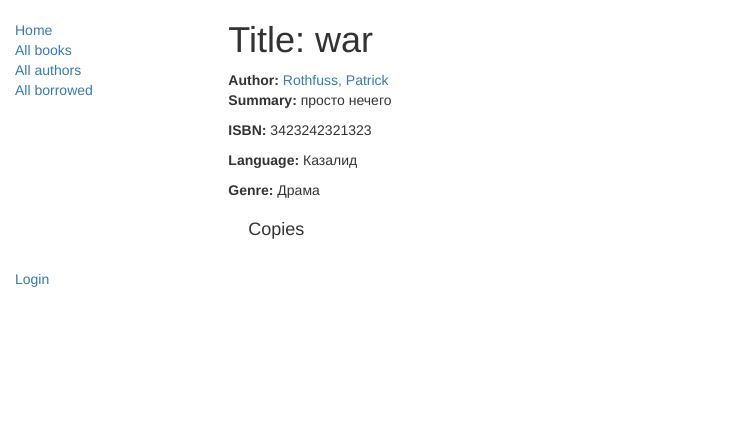
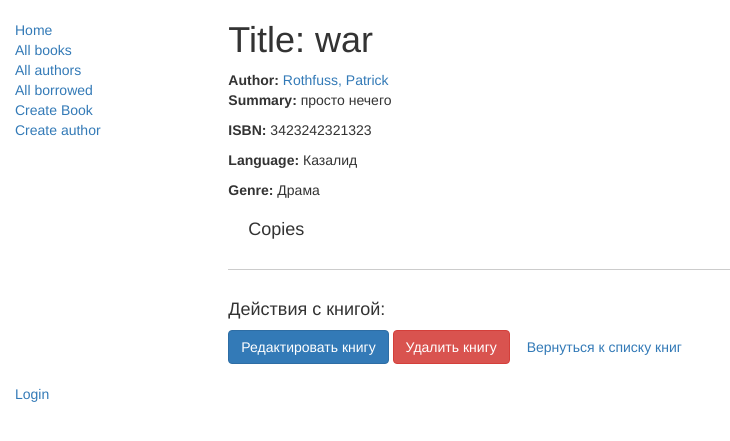
Before and after one commit to ILINE2006/LocalLibrary, a Django app: page /catalog/book/3 in a window 1280 px wide. Shown: the top 441 px of the page, without its empty margins (0-730 px from the left). Run offline with Django 5.2, Linux system fonts and the light colour scheme; data comes from the database, SQL or seed files in the repository; both versions use the stored data as it was after the commit; some libraries are stand-ins or nearby versions.

Commit message:
Исправленный код

```diff
--- a/LocalLibrary/settings.py
+++ b/LocalLibrary/settings.py
@@ -105,7 +105,7 @@ AUTH_PASSWORD_VALIDATORS = [
 
 LANGUAGE_CODE = 'en-us'
 
-TIME_ZONE = 'Europe/Moscow'
+TIME_ZONE = 'Asia/Tomsk'
 
 USE_I18N = True
 
--- a/catalog/forms.py
+++ b/catalog/forms.py
@@ -18,5 +18,5 @@ class RenewBookForm(forms.Form):
         if data > datetime.date.today() + datetime.timedelta(weeks=4):
             raise ValidationError(_('Invalid date - renewal more than 4 weeks ahead'))
 
-        # Помните, что всегда надо возвращать "очищенные" данные.
+
         return data
--- a/catalog/models.py
+++ b/catalog/models.py
@@ -15,11 +15,8 @@ class Genre(models.Model):
         """
         return self.name
 
-from django.db import models
-
-
 class Language(models.Model):
-    """Модель, представляющая язык книги (например, Казалидсткий, Квикиш)."""
+    """Модель, представляющая язык книги Казалидсткий, Квикиш."""
     name = models.CharField(
         max_length=100,
         help_text="Введите язык книги (например, 'Казалидсткий', 'Квикиш')"
--- a/catalog/templates/base_generic.html
+++ b/catalog/templates/base_generic.html
@@ -25,6 +25,9 @@
               <li><a href="{% url 'books' %}">All books</a></li>
               <li><a href="{% url 'authors' %}">All authors</a></li>
               <li><a href="{% url 'all-borrowed' %}">All borrowed</a></li>
+              <li><a href="{% url 'book-create' %}">Create Book</a> </li>
+              <li><a href="{% url 'author_create' %}">Create author</a> </li>
+
           {% endblock %}
             </ul>
         </div>
--- a/catalog/templates/catalog/author_detail.html
+++ b/catalog/templates/catalog/author_detail.html
@@ -19,4 +19,10 @@
     <p>This author has not written any books.</p>
   {% endif %}
 
+    <div style="margin-top: 30px; border-top: 1px solid #ccc; padding-top: 20px;">
+    <h4>Действия с Автором:</h4>
+    <a href="{% url 'author_update' author.pk %}" class="btn btn-primary">Редактировать автора</a>
+    <a href="{% url 'author_delete' author.pk %}" class="btn btn btn-danger">Удалить автора</a>
+  </div>
+
 {% endblock %}
--- a/catalog/templates/catalog/book_detail.html
+++ b/catalog/templates/catalog/book_detail.html
@@ -10,15 +10,24 @@
   <p><strong>Language:</strong> {{ book.language }}</p>
   <p><strong>Genre:</strong> {% for genre in book.genre.all %} {{ genre }}{% if not forloop.last %}, {% endif %}{% endfor %}</p>
 
+
   <div style="margin-left:20px;margin-top:20px">
     <h4>Copies</h4>
 
     {% for copy in book.bookinstance_set.all %}
     <hr>
+
     <p class="{% if copy.status == 'a' %}text-success{% elif copy.status == 'd' %}text-danger{% else %}text-warning{% endif %}">{{ copy.get_status_display }}</p>
     {% if copy.status != 'a' %}<p><strong>Due to be returned:</strong> {{copy.due_back}}</p>{% endif %}
     <p><strong>Imprint:</strong> {{copy.imprint}}</p>
     <p class="text-muted"><strong>Id:</strong> {{copy.id}}</p>
     {% endfor %}
   </div>
+
+    <div style="margin-top: 30px; border-top: 1px solid #ccc; padding-top: 20px;">
+    <h4>Действия с книгой:</h4>
+    <a href="{% url 'book-update' book.pk %}" class="btn btn-primary">Редактировать книгу</a>
+    <a href="{% url 'book-delete' book.pk %}" class="btn btn-danger">Удалить книгу</a>
+    <a href="{% url 'books' %}" class="btn btn-secondary">Вернуться к списку книг</a>
+  </div>
 {% endblock %}
--- a/catalog/templates/catalog/book_list.html
+++ b/catalog/templates/catalog/book_list.html
@@ -8,7 +8,9 @@
 
       {% for book in book_list %}
       <li>
-        <a href="{{ book.get_absolute_url }}">{{ book.title }}</a> ({{book.author}})
+        <a href="{{ book.get_absolute_url }}">{{ book.title }}</a> ({{book.author}}
+
+
       </li>
       {% endfor %}
 
--- a/catalog/templates/catalog/bookinstance_list_borrowed_all.html
+++ b/catalog/templates/catalog/bookinstance_list_borrowed_all.html
@@ -11,10 +11,15 @@
           {% if bookinst.borrower %}
             - {{ bookinst.borrower.get_username }}
           {% endif %}
+        {% if perms.catalog.can_mark_returned %}
+             <a href="{% url 'renew-book-librarian' bookinst.pk %}">Renew</a>
+          {% endif %}
         </li>
       {% endfor %}
     </ul>
   {% else %}
     <p>No books currently on loan.</p>
   {% endif %}
+
+
 {% endblock %}
--- a/catalog/urls.py
+++ b/catalog/urls.py
@@ -13,6 +13,7 @@ urlpatterns = [
     re_path(r'^book/(?P<pk>\d+)/delete/$', views.BookDelete.as_view(), name='book-delete'),
 # В urlpatterns добавь:
     re_path(r'author/create/$', views.AuthorCreate.as_view(), name='author-create'),
+
 ]
 
 urlpatterns += [
--- a/catalog/views.py
+++ b/catalog/views.py
@@ -67,9 +67,9 @@ class LoanedBooksByUserListView(LoginRequiredMixin,generic.ListView):
 
     def get_queryset(self):
         return BookInstance.objects.filter(borrower=self.request.user).filter(status__exact='o').order_by('due_back')
+        # только для вошедших пользователей книги, borrower=self.request.user книги текущего пользователь,
+        # status__exact='o' только  книги (on loan), сортировка по дате возврата
 
-from django.contrib.auth.mixins import PermissionRequiredMixin
-from django.views.generic import ListView
 
 class AllBorrowedBooksListView(PermissionRequiredMixin, ListView):
     """
@@ -84,7 +84,6 @@ class AllBorrowedBooksListView(PermissionRequiredMixin, ListView):
         return BookInstance.objects.filter(status__exact='o').order_by('due_back')
 
 from django.contrib.auth.decorators import permission_required
-from django.shortcuts import get_object_or_404
 
 @permission_required('catalog.can_mark_returned')
 def renew_book_librarian(request, pk):
```
Also changed, not shown: catalog/tests/test_views.py (+0 -1 lines), db.sqlite3.
